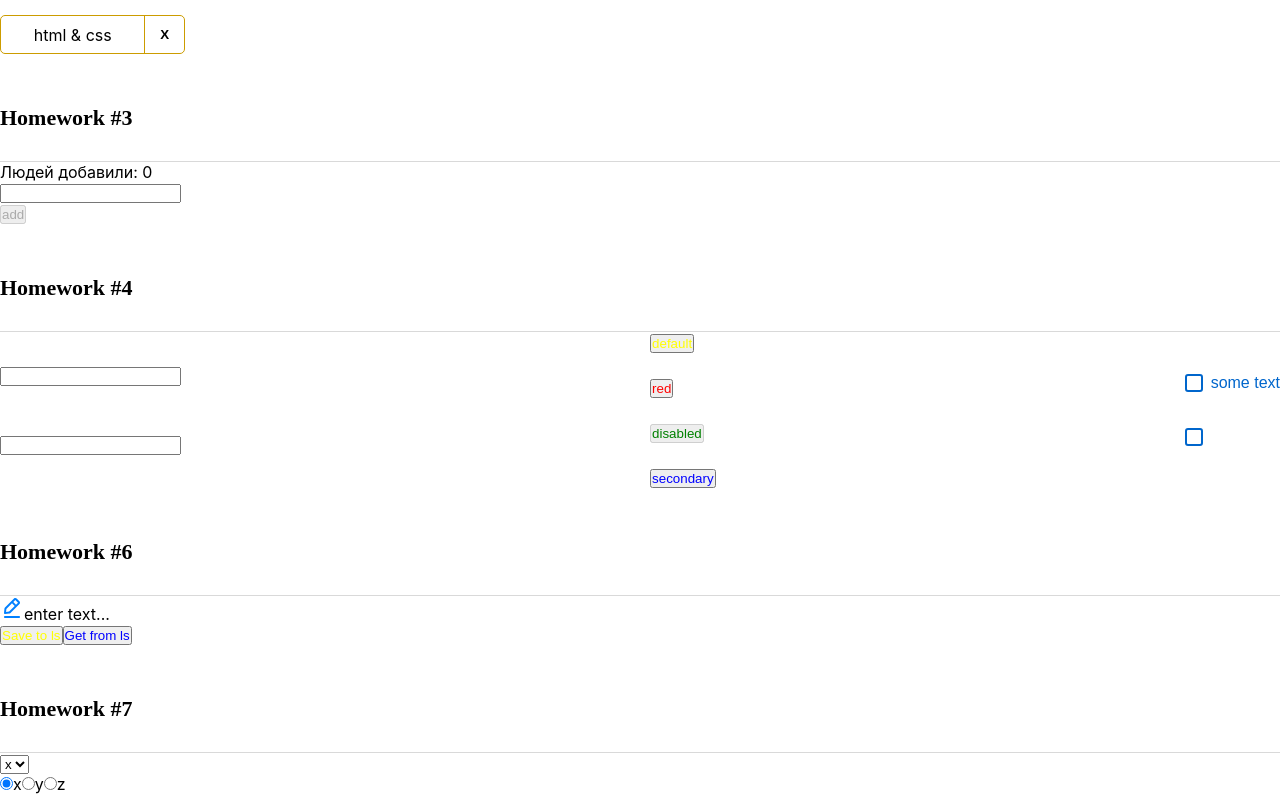
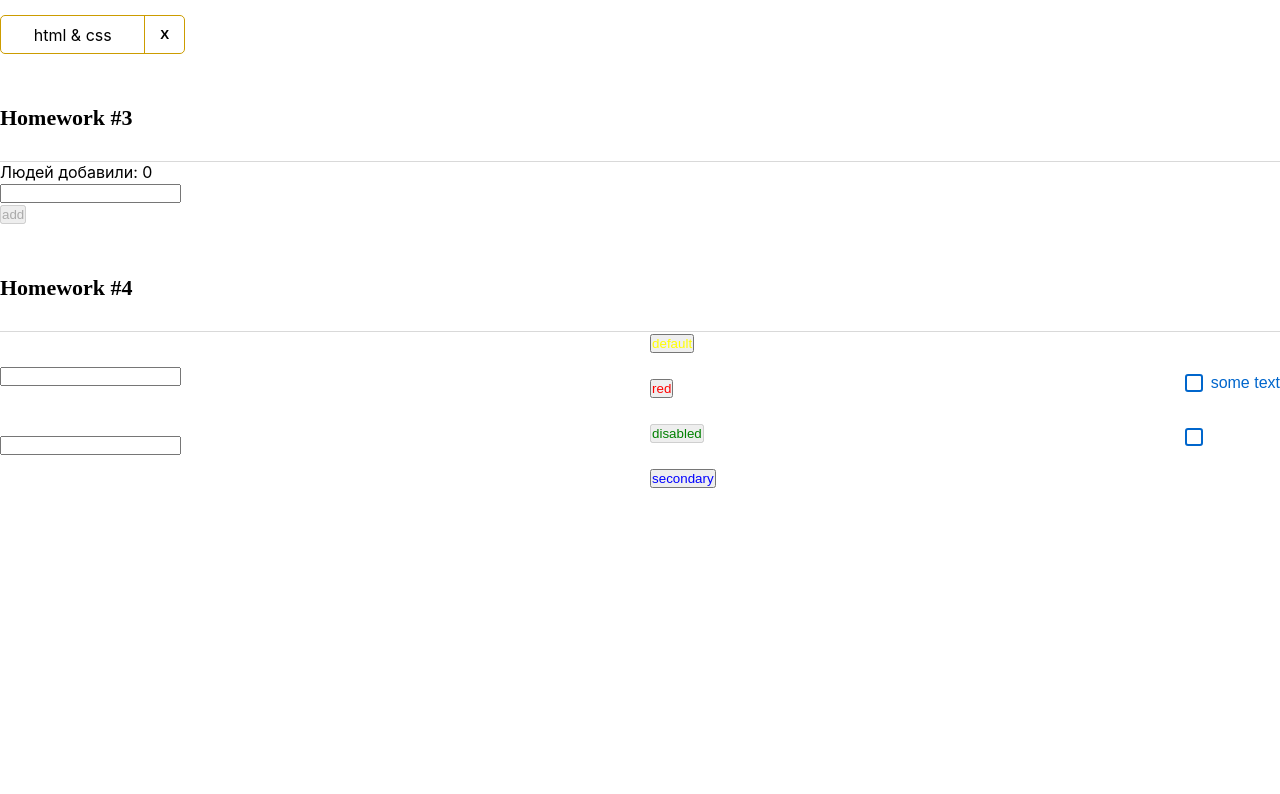
Before and after one commit to KristinOsmakov/HW_Tuesday, a React (Create React App) app: page /#/pre-junior in a window 1280 px wide. Shown: the part 647-1441 px from the top of the page. After the commit the page ends 1135 px from the top, so only its background shows below. Built offline with nearby package versions, Linux system fonts and the light colour scheme.

Commit message:
Up! Add HW7. Wednesday, week 3. Add styles for HW5. For component Header and Sidebar.

```diff
--- a/src/s1-main/App.tsx
+++ b/src/s1-main/App.tsx
@@ -19,8 +19,8 @@
             {/*<HW3/>*/}
             {/*<HW4/>*/}
             <HW5/>
-            <HW6/>
-            <HW7/>
+
+
 
 
             {/*при выполнении дз 5 и более - закомментировать здесь дз 1-4, так как они есть внутри дз 5*/}
--- a/src/s2-homeworks/hw05/header/Header.module.css
+++ b/src/s2-homeworks/hw05/header/Header.module.css
@@ -1,4 +1,4 @@
-/* Header.module.css */
+ /*Header.module.css*/
 .header {
     display: flex;
     align-items: center;
--- a/src/s2-homeworks/hw05/pages/Junior.tsx
+++ b/src/s2-homeworks/hw05/pages/Junior.tsx
@@ -1,5 +1,6 @@
 import React from 'react'
 import HW7 from "../../hw07/HW7";
+import HW6 from "../../hw06/HW6";
 // import HW6 from '../../hw06/HW6'
 // import HW7 from '../../hw07/HW7'
 // import HW8 from '../../hw08/HW8'
@@ -8,7 +9,7 @@
 function Junior() {
     return (
         <div id={'hw5-page-junior'}>
-            {/*<HW6 />*/}
+            <HW6 />
             <HW7 />
             {/*<HW8 />*/}
             {/*<HW9 />*/}
--- a/src/s2-homeworks/hw05/sidebar/Sidebar.module.css
+++ b/src/s2-homeworks/hw05/sidebar/Sidebar.module.css
@@ -1,4 +1,4 @@
-/* Sidebar.module.css */
+/*!* Sidebar.module.css *!*/
 .sidebar {
     position: fixed;
     top: 0;
```
